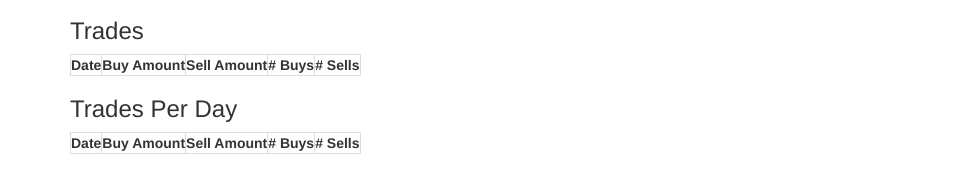
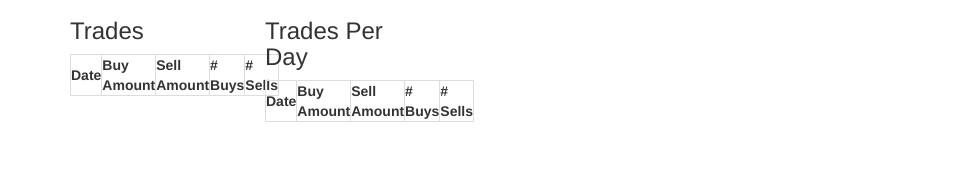
Before and after one commit to namgo/flask-iota-grapher, a website: page static/main.html in a window 1280 px wide. Shown: the part 276-468 px from the top of the page, without its empty margins (0-959 px from the left). Drawn offline with nearby package versions, Linux system fonts and the light colour scheme; no server answers.

Commit message:
changing grid

```diff
--- a/static/main.html
+++ b/static/main.html
@@ -29,7 +29,7 @@
 		    </div>
 	    <div class="container">
 		<div class="row">
-		    <div class="col-sm-12">
+		    <div class="col-md-2">
 			<h3>Trades</h3>
 			<table class="table-hover table-bordered">
 			    <tr>
@@ -48,7 +48,7 @@
 			    </tr>
 			</table>
 		    </div>
-		    <div class="col-sm-12">
+		    <div class="col-md-2">
 			<h3>Trades Per Day</h3>
 			<table class="table-hover table-bordered">
 			    <tr>
```
